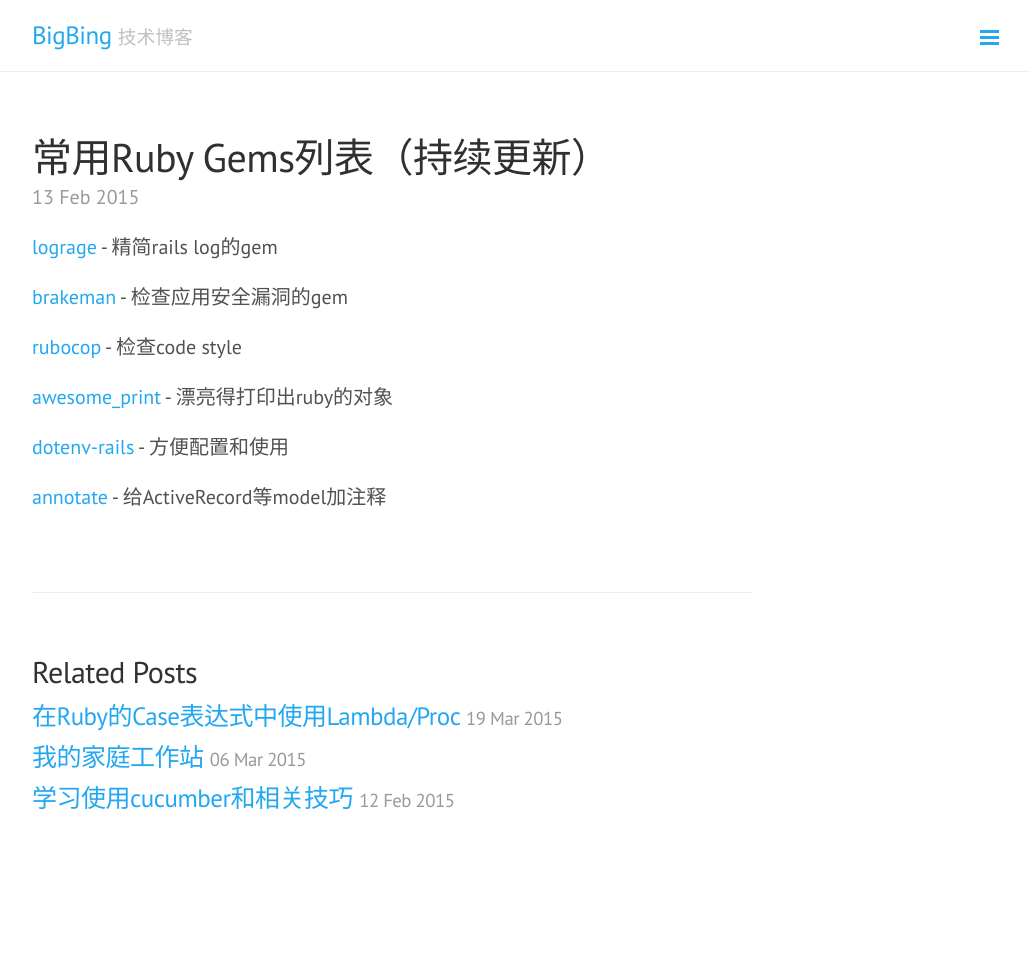
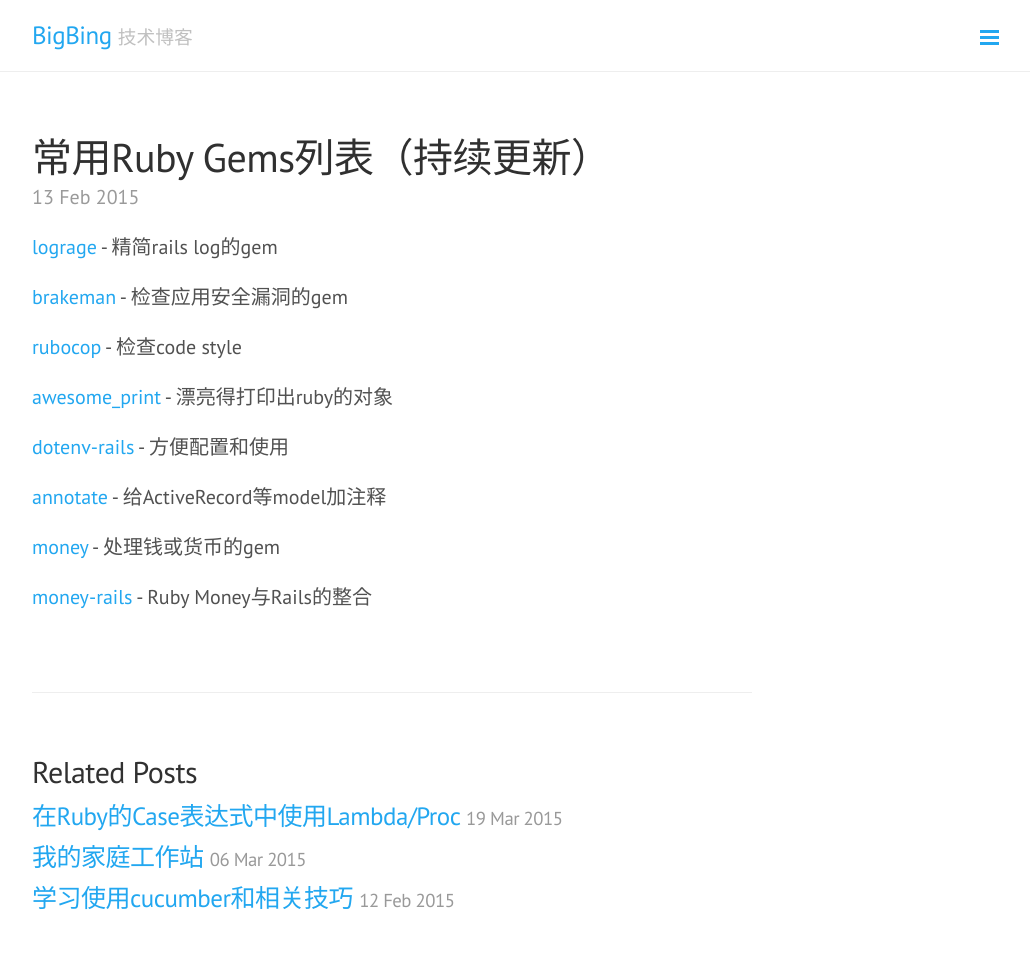
Before and after one commit to bingxie/bingxie.github.io, a Jekyll site: the page built from _posts/2015-02-13-useful-gems.md, in a window 1280 px wide. Shown: the whole page, without its empty margins (248-1278 px from the left). Built offline with Jekyll 4.4.1, drawn with Linux system fonts in a browser that asks for light colours; Markdown is read by kramdown in place of the engine named in the settings; comment, search, counter and statistics services are not loaded; before the commit the page ends 900 px from its top, so only the background shows below that.

Commit message:
Update post

```diff
--- a/_posts/2015-02-13-useful-gems.md
+++ b/_posts/2015-02-13-useful-gems.md
@@ -13,3 +13,7 @@ title: 常用Ruby Gems列表（持续更新）
 [dotenv-rails](https://github.com/bkeepers/dotenv) - 方便配置和使用
 
 [annotate](https://github.com/ctran/annotate_models) - 给ActiveRecord等model加注释
+
+[money](https://github.com/RubyMoney/money) - 处理钱或货币的gem
+
+[money-rails](https://github.com/RubyMoney/money-rails) - Ruby Money与Rails的整合
```
